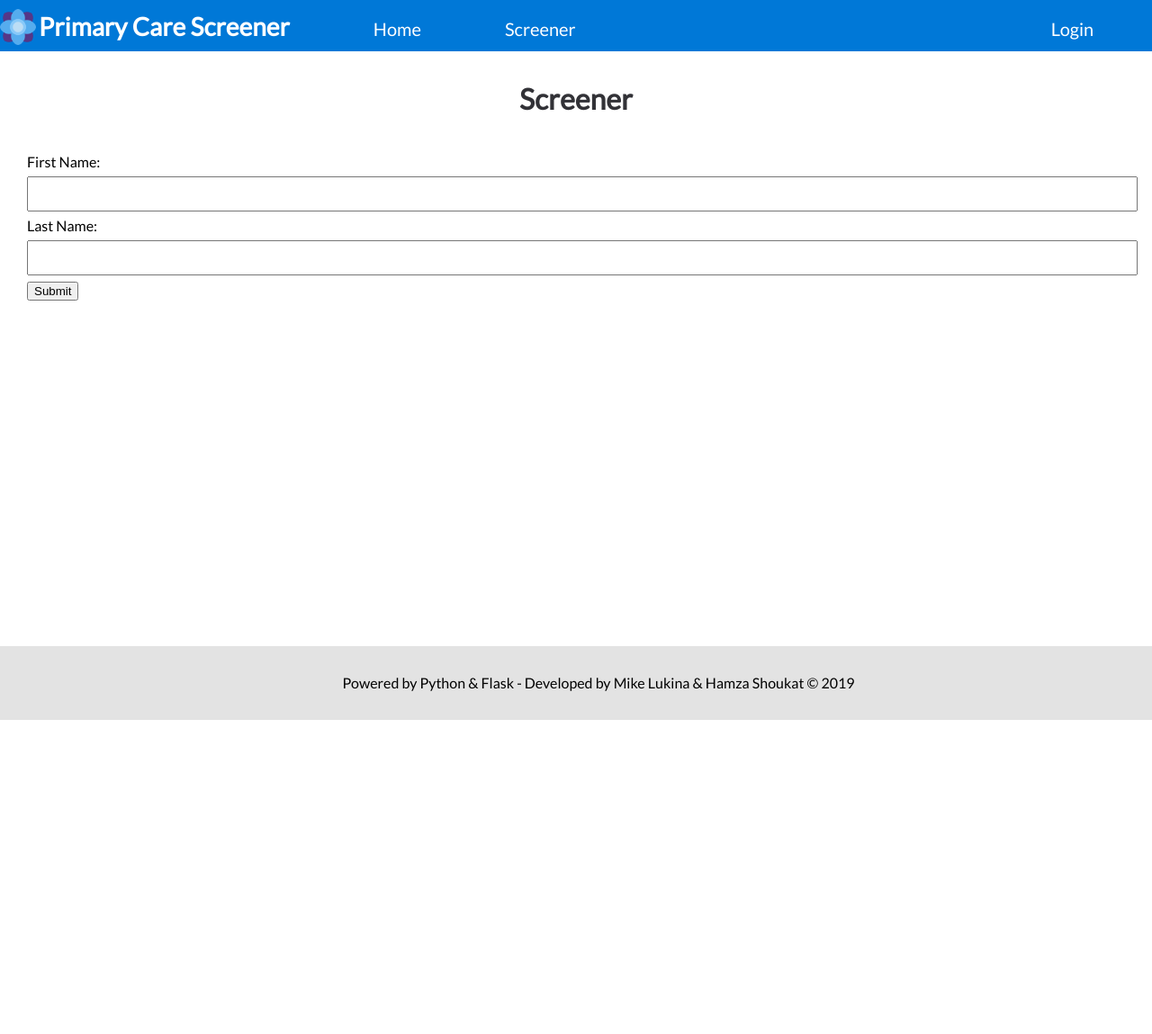
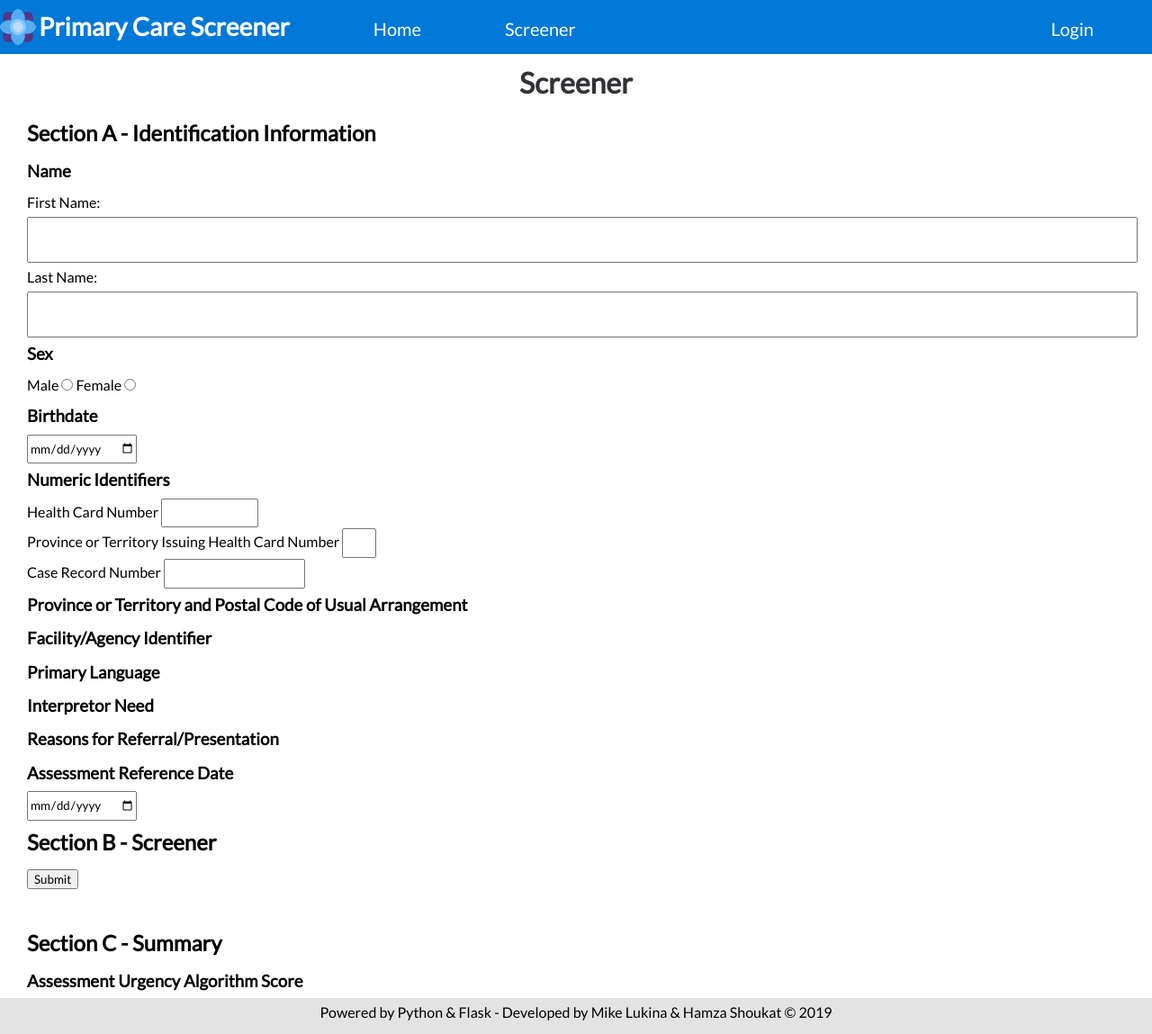
Before and after one commit to hshoukat97/Hamza-Shoukat, a Flask app: page /team4/screener_instance in a window 1280 px wide. Shown: the whole page at 90% size. Before the commit the page ends 800 px from the top, so only its background shows below. Run offline with Flask 2, Linux system fonts and the light colour scheme.

Commit message:
CSS "upgrade" to grid

```diff
--- a/app.py
+++ b/app.py
@@ -1,5 +1,3 @@
-# Landing page can contain something like the 5 most recent screener instances?
-
 from flask import Flask, render_template, g, request, redirect, url_for
 from flaskext.mysql import MySQL
 
@@ -28,7 +26,7 @@ def logTeardown(exception=None):
 
 @app.route('/team4')
 def index():
-    # Needs to be modified to only return the top five most recent additions
+    # Needs to be modified at some point to only return instances recorded by the assessor
     if request.method == "GET":
         cursor = g.db_conn.cursor()
         cursor.execute('SELECT id, first_name, last_name, time_recorded FROM screener_instance ORDER BY time_recorded DESC LIMIT 5')
--- a/static/css/main.css
+++ b/static/css/main.css
@@ -1,12 +1,31 @@
-body, html {
+/* Grid and HTML */
+
+.grid_container {
+  display: grid;
+  grid-template-areas: "header"
+                       "main"
+                       "footer";
+  grid-template-rows: 60px
+                      1fr
+                      40px;
+}
+
+.grid_container * {
   margin: 0;
   font-family: 'Lato', sans-serif;
-  font-size: 16px;
   line-height: 2;
 }
 
-/* Top header and navigation */
-header {
+html, body {
+  margin: 0;
+  width: 100%;
+  height: 100%;
+}
+
+/* Header */
+
+.grid_container__header {
+  grid-area: header;
   background-color: #0078D7;
   color: #ffffff;
 }
@@ -42,7 +61,12 @@ nav img {
   text-decoration: underline;
 }
 
-/* Main content */
+/* Main Body */
+
+.grid_container__main {
+  grid-area: main;
+}
+
 .top-header {
   text-align: center;
   color: #323237;
@@ -65,14 +89,10 @@ table, th, tr, td {
   padding: 0 15px 0 15px;
 }
 
-/* Footer - this needs to be improved so that it integrates into the webpage
-more seemlessly without being fixed to the bottom of the page */
-footer {
-  position: fixed;
-  left: 0;
-  bottom: 0;
-  width: 100%;
+/* Footer */
+
+.grid_container__footer {
+  grid-area: footer;
   background-color: #E3E3E3;
-  padding: 25px;
   text-align: center;
 }
--- a/templates/layout.html
+++ b/templates/layout.html
@@ -15,8 +15,8 @@
   <link rel="shortcut icon" type="image/png" href="/static/images/favicon.ico">
 </head>
 
-<body>
-  <header>
+<body class="grid_container">
+  <header class="grid_container__header">
     <nav>
       <img src="/static/images/rosette.png" alt="" height="40" width="40">
       <a href='/team4' id="navigation-header">Primary Care Screener</a>
@@ -26,12 +26,12 @@
     </nav>
   </header>
 
-  <main>
+  <main class="grid_container__main">
   {% block mainContent %}
   {% endblock %}
   </main>
 
-	<footer>
+	<footer class="grid_container__footer">
     Powered by Python & Flask - Developed by Mike Lukina & Hamza Shoukat &copy;
     2019
 	</footer>
--- a/templates/screener_instance.html
+++ b/templates/screener_instance.html
@@ -4,12 +4,44 @@
 <div>
   <h1 class="top-header">Screener</h1>
   <div class="main-content">
+    <h2>Section A - Identification Information</h2>
     <form class="new-instance" action="/team4/screener_instance" method="post" enctype="application/x-www-form-urlencoded">
-      <label>First Name:</label>
-      <input type="text" class="text-box" id="first_name" name="first_name">
-      <label>Last Name:</label>
-      <input type="text" class="text-box" id="last_name" name="last_name">
-      <input type="submit" value="Submit" />
+      <h3 class="form-header">Name</h3>
+        <label>First Name:</label>
+          <input type="text" class="text-box" id="first_name" name="first_name">
+        <label>Last Name:</label>
+          <input type="text" class="text-box" id="last_name" name="last_name">
+      <h3 class="form-header">Sex</h3>
+        <label for="male">Male</label>
+          <input type="radio" class="radio" id="male" name="sex" value="male">
+        </label>
+        <label for="female">Female</label>
+        <input type="radio" class="radio" id="female" name="sex" value="female"><br />
+      <h3 class="form-header">Birthdate</h3>
+        <input id="date" type="date">
+      <h3 class="form-header">Numeric Identifiers</h3>
+        <label>Health Card Number</label>
+          <input type="text" id="health-card-number" name="health-card-number" minlength="12" maxlength="12" size="13"><br />
+        <label>Province or Territory Issuing Health Card Number</label>
+          <input type="text" id="place-issued" name="place-issued" minlength="2" maxlength="2" size="3" default="ON"><br />
+        <label>Case Record Number</label>
+          <input type="text" id="case-record-number" name="case-record-number"><br />
+
+      <h3 class="form-header">Province or Territory and Postal Code of Usual Arrangement</h3>
+      <h3 class="form-header">Facility/Agency Identifier</h3>
+      <h3 class="form-header">Primary Language</h3>
+      <h3 class="form-header">Interpretor Need</h3>
+      <h3 class="form-header">Reasons for Referral/Presentation</h3>
+
+      <h3 class="form-header">Assessment Reference Date</h3>
+        <input id="date" type="date">
+
+    <h2>Section B - Screener</h2>
+
+      <input type="submit" value="Submit" /><br /><br />
+
+    <h2>Section C - Summary</h2>
+      <h3 class="form-header">Assessment Urgency Algorithm Score</h3>
     </form>
   </div>
 </div>
```
Also changed, not shown: templates/dashboard.html (added, +32 -0 lines).
